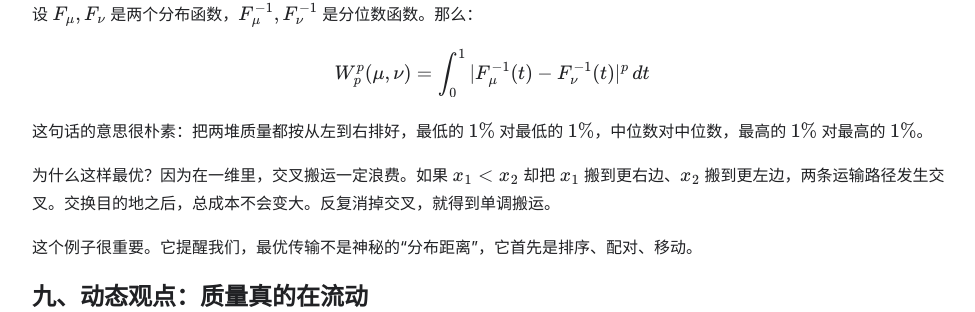
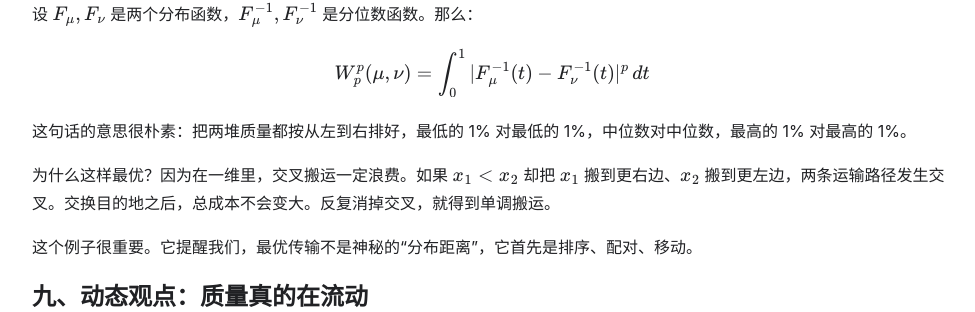
Before and after one commit to qiandu2006/awesome-math, a Jekyll site: the page built from chapter-18-optimal-transport/chapter.md, in a window 1280 px wide and 900 px high, scrolled down 5416 px. Shown: the part 142-454 px from the top of the window, without its empty margins (148-1123 px from the left). Built offline with Jekyll 4.4.1, drawn with Linux system fonts in a browser that asks for light colours; our own code applies the rules of GitHub Pages for plain Markdown files; some of the changed text lies outside the part shown.

Commit message:
fix: remove remaining inline math markdown hazards

```diff
--- a/chapter-18-optimal-transport/chapter.md
+++ b/chapter-18-optimal-transport/chapter.md
@@ -202,7 +202,7 @@ $$
 W_p^p(\mu,\nu)=\int_0^1 |F_\mu^{-1}(t)-F_\nu^{-1}(t)|^p\,dt
 $$
 
-这句话的意思很朴素：把两堆质量都按从左到右排好，最低的 $1\%$ 对最低的 $1\%$，中位数对中位数，最高的 $1\%$ 对最高的 $1\%$。
+这句话的意思很朴素：把两堆质量都按从左到右排好，最低的 1% 对最低的 1%，中位数对中位数，最高的 1% 对最高的 1%。
 
 为什么这样最优？因为在一维里，交叉搬运一定浪费。如果 $x_1<x_2$ 却把 $x_1$ 搬到更右边、$x_2$ 搬到更左边，两条运输路径发生交叉。交换目的地之后，总成本不会变大。反复消掉交叉，就得到单调搬运。
 
```
Also changed, not shown: other parts of chapter-18-optimal-transport/chapter.md (+1 -1 lines), chapter-27-fiber-bundles-characteristic-classes/chapter.md (+1 -1 lines).
